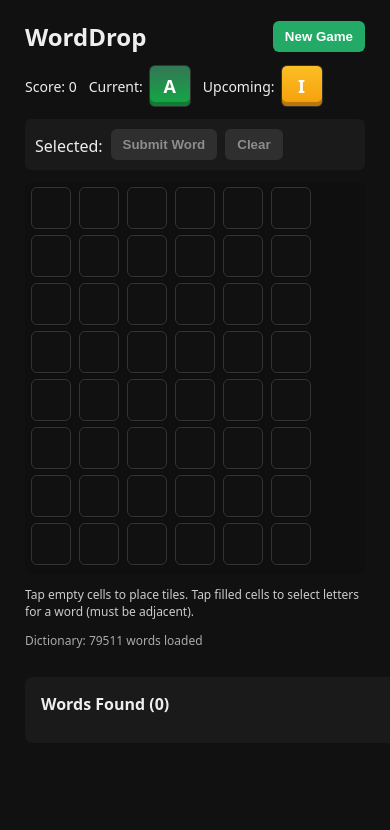
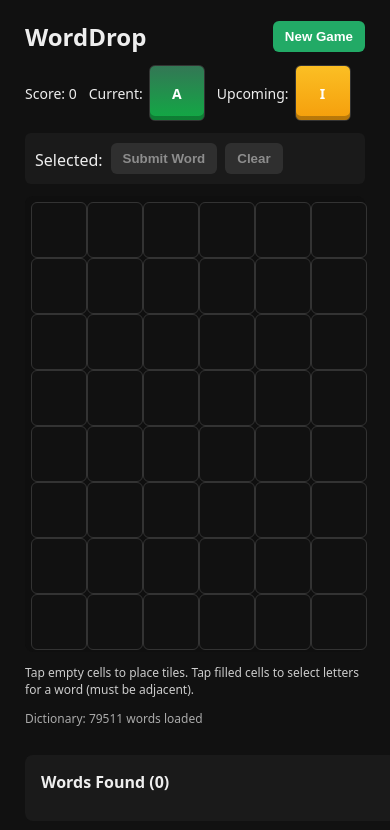
Before and after one commit to mlarsen764/wordtris, a React (Vite) app: page / in a window 390 px wide. Shown: the top 830 px of the page. Built offline with nearby package versions, Linux system fonts and the light colour scheme.

Commit message:
adjust font and cell sizing

```diff
--- a/src/App.jsx
+++ b/src/App.jsx
@@ -324,8 +324,8 @@ export default function App() {
 
       <div className="topbar">
         <div>Score: {score}</div>
-        <div className="tile-preview">Current: <div className="cell filled" style={{background: 'linear-gradient(180deg, #375, #1a4)', width: 40}}>{current}</div></div>
-        <div className="tile-preview">Upcoming: <div className="cell filled" style={{background: 'linear-gradient(180deg, #fbbf24, #f59e0b)', width: 40}}>{next}</div></div>
+        <div className="tile-preview">Current: <div className="cell filled" style={{background: 'linear-gradient(180deg, #375, #1a4)'}}>{current}</div></div>
+        <div className="tile-preview">Upcoming: <div className="cell filled" style={{background: 'linear-gradient(180deg, #fbbf24, #f59e0b)'}}>{next}</div></div>
       </div>
 
       {loadingDict && <div style={{color:"#ffea", marginBottom:8}}>Loading dictionary...</div>}
@@ -337,7 +337,7 @@ export default function App() {
         <button onClick={handleClearSelection} disabled={selectedCells.length === 0}>Clear</button>
       </div>
 
-      <div className={"board" + (isAnimating ? " animating" : "")} style={{ gridTemplateRows: `repeat(${ROWS}, 48px)`, gridTemplateColumns: `repeat(${COLS}, 48px)` }}>
+      <div className={"board" + (isAnimating ? " animating" : "")} style={{ gridTemplateRows: `repeat(${ROWS}, var(--cell-size))`, gridTemplateColumns: `repeat(${COLS}, var(--cell-size))` }}>
         {board.map((row, rIdx) =>
           row.map((cell, cIdx) => {
             const cellKey = `${rIdx},${cIdx}`;
--- a/src/index.css
+++ b/src/index.css
@@ -1,3 +1,7 @@
+:root {
+  --cell-size: 56px;
+}
+
 body {
   font-family: system-ui, Arial;
   background: #111;
@@ -103,17 +107,15 @@ body {
   border-radius: 8px;
 }
 .board-cell {
-  width: 48px;
-  height: 48px;
-  padding: 3px;
+  width: var(--cell-size);
+  height: var(--cell-size);
   cursor: pointer;
-  display: flex;
-  align-items: center;
-  justify-content: center;
+  display: block;
 }
 .cell {
-  width: 48px;
-  height: 48px;
+  width: var(--cell-size);
+  height: var(--cell-size);
+  box-sizing: border-box;
   display: flex;
   align-items: center;
   justify-content: center;
@@ -122,6 +124,7 @@ body {
   border: 1px solid #333;
   color: #fff;
   font-weight: 700;
+  font-size: 14px;
   transition: background 0.15s ease, box-shadow 0.15s ease;
 }
 .cell.filled {
@@ -218,6 +221,9 @@ button:disabled {
 }
 
 @media (max-width: 768px) {
+  :root {
+    --cell-size: 56px;
+  }
   body {
     padding: 12px;
   }
@@ -234,14 +240,7 @@ button:disabled {
     padding: 4px;
   }
   .board-cell {
-    width: 40px;
-    height: 40px;
     padding: 2px;
-  }
-  .cell {
-    width: 40px;
-    height: 40px;
-    font-size: 18px;
   }
   .words-list {
     width: 100%;
```
